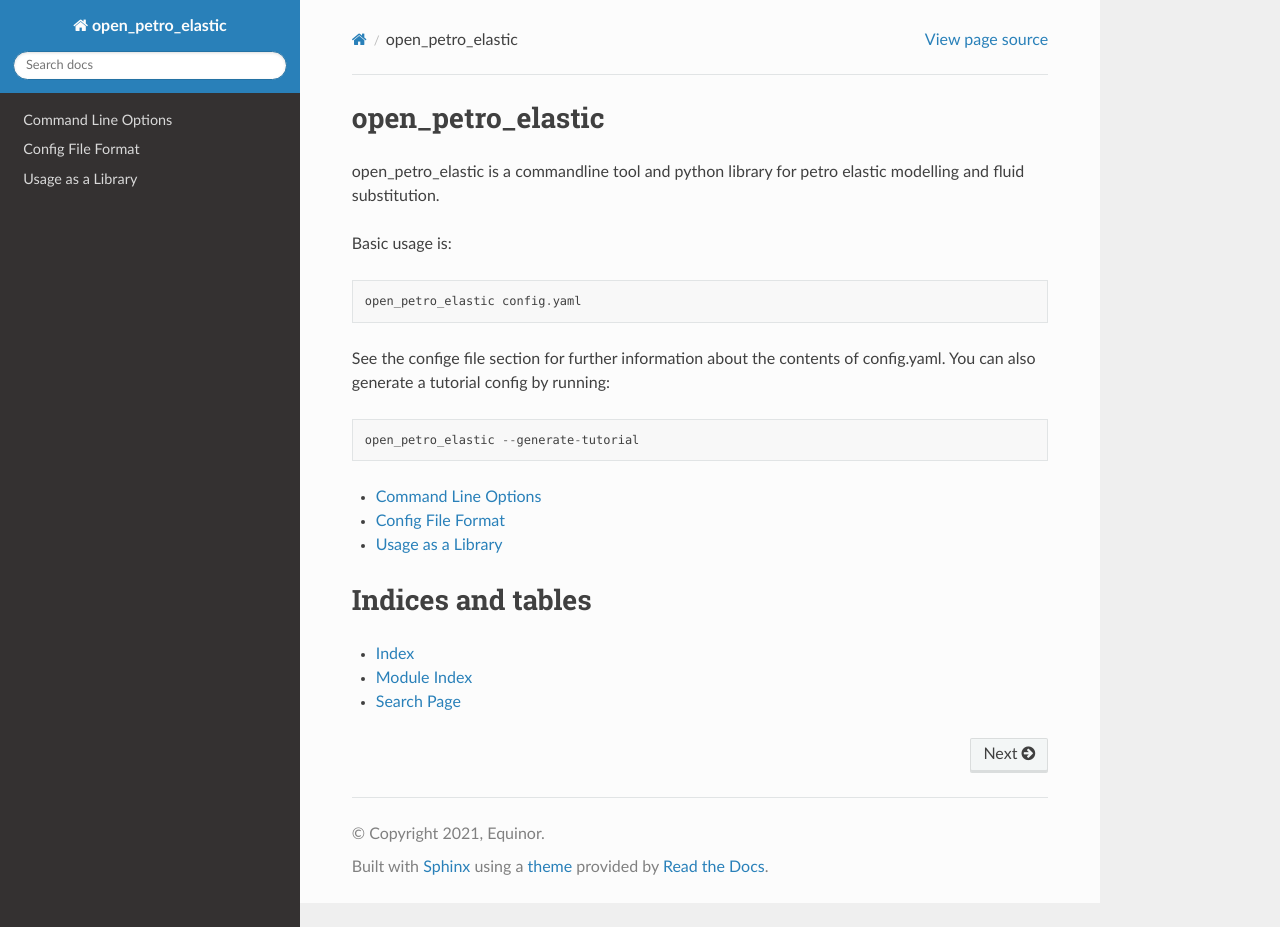
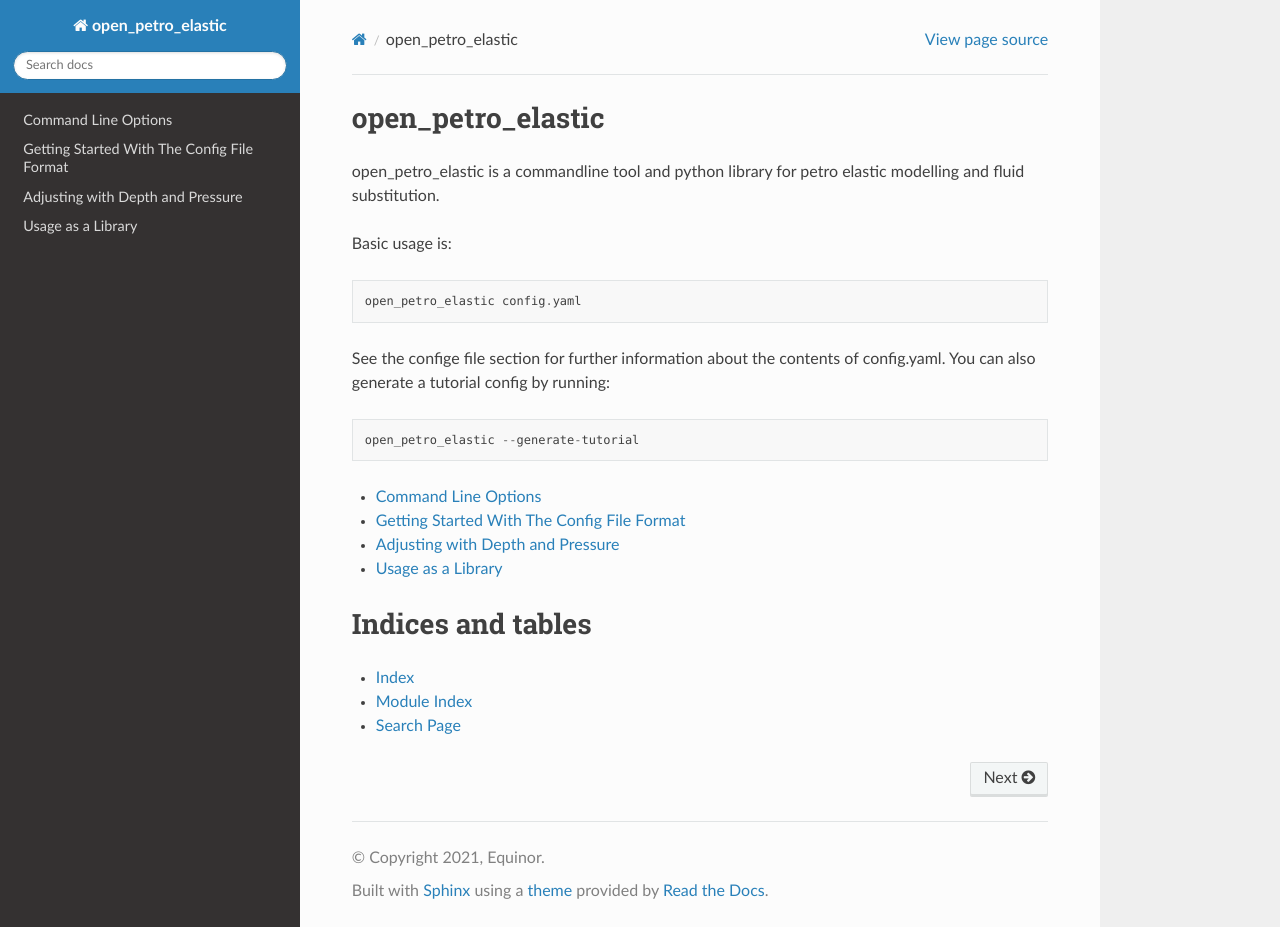
Before and after one commit to equinor/open_petro_elastic, a Sphinx documentation site: the page built from docs/index.rst, in a window 1280 px wide and 927 px high. Built offline with Sphinx 7.4.7 and the Read the Docs theme 2.0.0, drawn with Linux system fonts in a browser that asks for light colours; some of the changed lines change nothing that is shown.

Commit message:
Add better description of pressure dependency

````diff
--- /dev/null
+++ b/docs/adjusting_with_depth_and_pressure.md
@@ -0,0 +1,155 @@
+(adjustment_section)=
+# Adjusting with Depth and Pressure
+
+The `dry_rock` model can be adjusted according to depth and pressure:
+
+```yaml
+dry_rock:
+    model:
+        # model type is one of:
+        #  * polyfit
+        #  * friable_sand
+        #  * patchy_cement
+        type: polyfit
+    porosity:
+        # porosity of dry rock gotten from column in csv file
+        column: porosity
+    # Default polyfit coefficients is used which is:
+    # density: [[0.0, 0.0], [1.0, -1.0]]
+    # bulk_modulus: [[2900.0, -1300.0]]
+    # shear_modulus: [[1700.0, -800.0]]
+    # In  dry_rock, effective reference pressure is used:
+    # pressure = min(max_pressure, overburden_pressure - reference_pressure)
+    adjustments:
+       - type: pressure_dependency
+         # In pressure dependency effective rock pressure is used:
+         # pressure = min(max_pressure, overburden_pressure - rock_pressure)
+         # With the exception of the powerfit model which uses rock pore pressure:
+         # pressure = rock_pressure
+         model:
+              # model type is one of:
+              # * polyfit
+              # * expfit
+              # * logfit
+              # * powerfit
+              # * patchy_cement
+              # * friable_sand
+             type: powerfit
+             coefficients:
+                # adjusted_bulk_modulus = original_bulk_modulus +
+                #         20.0 * delta_pressure^-40.0
+                bulk_modulus: [20.0E+9, -46.0]
+                # adjusted_shear_modulus = original_shear_modulus +
+                #         12.0 * delta_pressure^-20.0
+                vp_over_vs: [12.0, -26.0]
+                # adjusted_density = original_density
+                density: [1.0, 0.0]
+       - type: depth_trend
+         depth:
+           column: depth
+         reference_depth: 0.0
+         max_depth: 4000.0
+         # delta_depth = min(depth - reference_depth, max_depth)
+         # coefficients in a 2d polynomial which
+         # adjusts dry rock properties to depth
+         coefficients:
+           # adjusted_bulk_modulus = c[i][j] * delta_depth^i * original_bulk_modulus^j
+           bulk_modulus: [[0.0, 1.5], [1.0, 0.0]]
+           # adjusted_shear_modulus = c[i][j] * delta_depth^i * original_shear_modulus^j
+           shear_modulus: [[0.0, 1.2], [1.0, 0.0]]
+           # adjusted_density = c[i][j] * delta_depth^i * original_density^j
+           density: [[0.0, 1.35], [1.0, 0.0]]
+```
+
+In the above example, the `dry_rock` material changes both with depth and pressure according to
+the `depth_trend` and `pressure_dependency` adjustment. Depth trend simply adjusts the material
+according to a two dimensional polynomial (see the above example for details).
+
+## Pressure Dependency
+
+The models for pressure dependency is one of `polyfit`, `expfit`, `logfit`,
+`powerfit`, `patchy_cement`, and `friable_sand`. These are used to calculate
+three factors: `f_density`, `f_1` and `f_2`.
+
+First the dry rock properties are calculated. Then the pressure depenency at
+reference pressure and at effective pressure is calculated and the final
+adjust dry rock properties are as follows, except for `powerfit` which we will
+discuss last:
+
+```
+adjusted_density = density * (fd(effective_pressure) / fd(reference_pressure))
+adjusted_bulk_modulus = bulk_modulus * (f1(effective_pressure) / f1(reference_pressure))
+adjusted_shear_modulus = shear_modulus * (f2(effective_pressure) / f2(reference_pressure))
+```
+
+If velocity coefficients are given to the model then the above calculation is carried
+out with `primary_velocity` and `secondary_velocity` instead of `bulk_modulus` and `shear_modulus`. Except
+for the `friable_sand` and `patchy_cement` models which always use moduli.
+
+The models `polyfit`, `friable_sand`, and `patchy_cement` are the same models used
+in the [`dry_rock` section](dry_rock). The factors calculated from these models
+are the `density`, `bulk_modulus` and `shear_modulus` for the corresponding `dry_rock` model, ie.
+
+```
+f_d=density
+f_1=bulk_modulus
+f_2=shear_modulus
+```
+
+
+Given that you have the following coefficient section:
+
+```yaml
+ coefficients:
+    bulk_modulus: [cb1, cb2, cb3]
+    vp_over_vs: [cv1, cv2, cv3]
+    density: [cd1, cd2, cd3]
+```
+
+The `expfit` model is:
+
+```
+f_d = cd1 + cd2*e^(pressure/cd3)
+f_1 = cb1 + cb2*e^(pressure/cb3)
+f_2 = cv1 + cv2*e^(pressure/cv3)
+```
+
+The `logfit` model is:
+
+```
+f_d = cd1 + cd2*log_10(pressure)
+f_1 = cb1 + cb2*log_10(pressure)
+f_2 = cv1 + cv2*log_10(pressure)
+```
+
+Finally, `powerfit` calculates adjusted `dry_rock` in a quite different way from the other
+models. It uses `vp_over_vs` coefficients:
+
+```
+coefficients:
+  bulk_modulus: [cb1, cb2]
+  vp_over_vs: [cv1, cv2]
+  density: [cd1, cd2]
+```
+
+Which is used to calculate the following factors:
+
+```
+fd = cd1 + pressure ^ cd2
+f1 = cb1 + pressure ^ fb2
+f2 = cv1 + pressure ^ fv2
+```
+
+Then an adjusted `vp_over_vs` is calculated:
+
+```
+adjusted_vp_over_vs  = vp_over_vs + f2(effective) - f2(ref)
+```
+
+And the final adjusted values are calculated from that:
+
+```
+adjusted_density = density + fd
+adjusted_bulk_modulus = bulk_modulus + f1(eff) - f(reff)
+adjusted_shear_modulus = bulk_modulus / ((vp_over_vs + f2(effective) - f2(ref))^2 - 4/3)
+```
--- /dev/null
+++ b/docs/config_file_format.rst
@@ -0,0 +1,6 @@
+
+.. toctree::
+    :maxdepth: 1
+
+    getting_started_with_the_config_file_format
+    adjusting_with_depth_and_pressure
--- a/docs/config_file_format.md
+++ b/docs/getting_started_with_the_config_file_format.md
@@ -1,4 +1,4 @@
-## Config File Format
+# Getting Started With The Config File Format
 
 Input to `open_petro_elastic` consists of a yaml
 config file plus an optional csv data file.
@@ -7,7 +7,7 @@
 values for dry rock, having the mineral as its pore-material and saturated with the fluid
 is outputed.
 
-### Minerals
+## Minerals
 
 Consists only of a list of constituents which will be mixed using Hashin-Shtrikman,
 like so:
@@ -27,60 +27,63 @@
           # fraction of shale is 1 - sum(other materials)
 ```
 
-### Fluids
+## Fluids
 
 Same as minerals, but a choice of mixing methods is given, and temperature and
 pressure can be given for costituents from theoretical models:
 
 ```yaml
 fluids:
-    mix_method: "wood" # either brie or wood
+    mix_method: wood # either brie or wood
     temperature: 75.0 # celsius
     pressure: 1000.0 # Pa
     constituents:
         - material:
-            type: "oil"
+            type: oil
             gas_gravity: 0.5 # ratio to air (air gas gravity is 1)
             reference_density: 800.0 # kg/m3
             gas_oil_ratio: 153.0 # ratio of gas to oil
           #fraction set to 1 - sum(other_fluid_fractions)
         - material:
-            type: "brine"
+            type: brine
             salinity: 45000 # ppm
           fraction: 0.3 # Ratio of brine to remaining fluid
         - material:
-            type: "gas"
+            type: gas
             gas_gravity: 0.5 # ratio to air (air gas gravity is 1)
           fraction: 0.3 # Ratio of gas to remaining fluid
 ```
 
 The list can be any number of arbitrary materials (see example in mineral section above) or
-given one of the types `["oil", "brine", "gas", "condensate"]`.
+given one of the types `oil`,  `brine`, `gas`, and `condensate`.
 
-
-### Dry Rock
+(dry_rock)=
+## Dry Rock
 
 This section describes the porous dry rock to the corresponding dense mineral.
 
 ```yaml
 dry_rock:
     model:
-        type: "polyfit"
+        type: polyfit
         coefficients:
            density: [[0.0, 0.0], [1.0, -1.0]]
            bulk_modulus: [[2900.0, -1300.0]]
            shear_modulus: [[1700.0, -800.0]]
     porosity: 0.36
     adjustments:
-       - model: "powerfit"
-         overburden_pressure: 100.0E6
-         pressure: 70.0E+6 Pa
-         reference_pressure: 30.0E+6 # Pa
-         coefficients:
-            bulk_modulus: [20.0E+9, -46.0]
-            vp_over_vs: [12.0, -26.0]
-            density: [1.0, 0.0]
-       - depth: 1000.0
+       - type: pressure_dependency
+         model:
+           type: powerfit
+           overburden_pressure: 100.0E6
+           pressure: 70.0E+6 Pa
+           reference_pressure: 30.0E+6 # Pa
+           coefficients:
+              bulk_modulus: [20.0E+9, -46.0]
+              vp_over_vs: [12.0, -26.0]
+              density: [1.0, 0.0]
+       - type: depth_trend
+         depth: 1000.0
          reference_depth: 0.0
          coefficients:
            bulk_modulus: [[0.0, 1.5], [1.0, 0.0]]
@@ -90,7 +93,7 @@
 
 In the config above dry rock is created using a polynomial fit to
 porosity, however, it is also possible to use the theoretical models
-`"friable_sand"` and `"patchy_cement"`, see example configs for useage.
+`friable_sand` and `patchy_cement`, see example configs for useage.
 
 The polynomial fit coefficients are such that the terms of the polynoimal,
 for e.g. density, are `dry_rock_density = sum_ij mineral_density^i * porosity^j * coeff[i][j]`.
@@ -104,12 +107,14 @@
 ```
 
 Adjustments (pressure dependency and depth trend) are applied in the order they
-are given in the adjustments list. In the example above, pressure dependency using
-the powerfit model is applied first, then depth trend which uses a polynomial fit.
-See `examples/example2.yaml` for a detailed description of adjustments.
+are given in the adjustments list. In the example above, pressure dependency
+using the powerfit model is applied first, then depth trend which uses a
+polynomial fit. See the [adjustments
+section](adjustment_section)
+for a detailed description of adjustments.
 
 
-### Inserting from datafile
+## Inserting from datafile
 Values from the csv file are inserted into the config file as columns of vectors,
 `open_petro_elastic` then maps its computation over the columns row-wise. The insertion
 into the yaml file of columns is done by giving the column name to the value you
````
